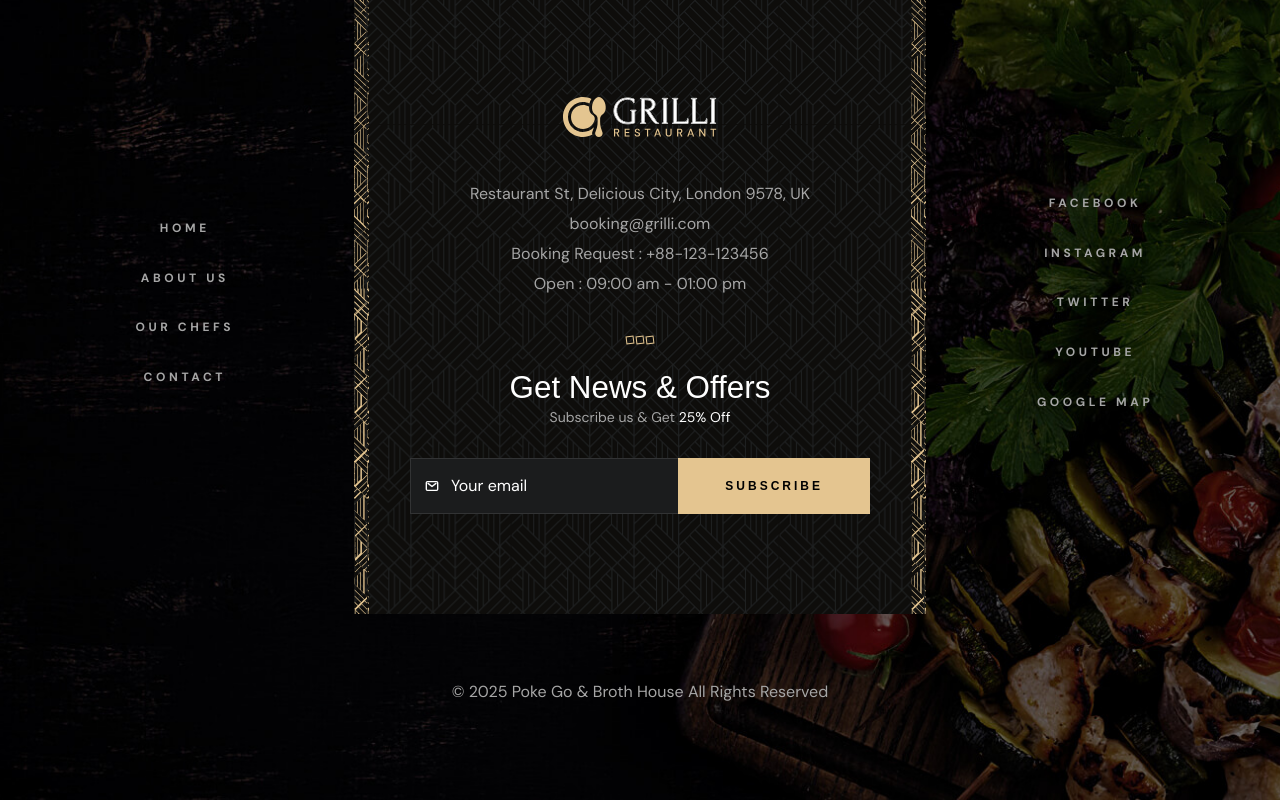
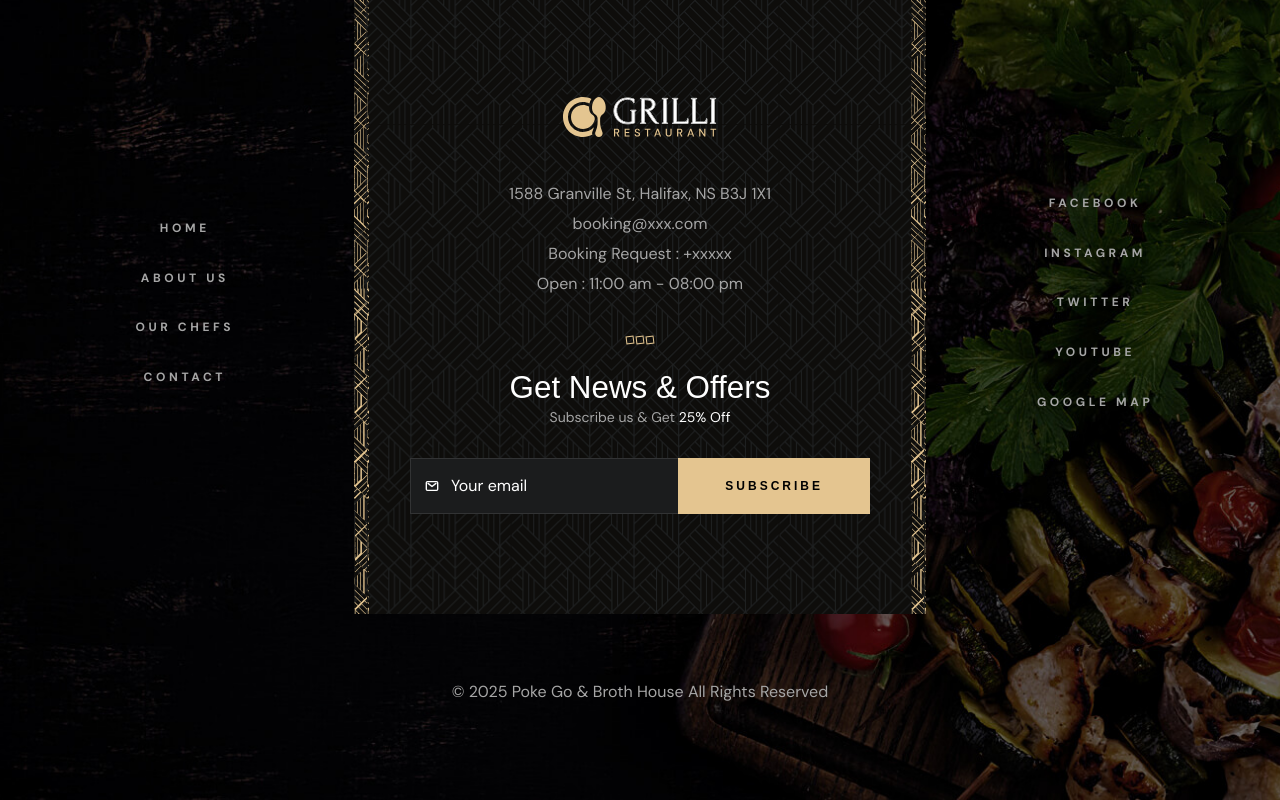
Before and after one commit to weijingxuan925/PokeGo, a Next.js app: page / in a window 1280 px wide. Shown: the part 8223-9023 px from the top of the page. Built offline with nearby package versions, Linux system fonts and the light colour scheme; a web font is replaced by a local one.

Commit message:
底部预约菜单

```diff
--- a/components/FooterBrand/FooterBrand.tsx
+++ b/components/FooterBrand/FooterBrand.tsx
@@ -12,10 +12,11 @@ const FooterBrand = () => {
         <div className="footer-brand has-before has-after">
             <Logo/>
 
-            <address className="body-4">Restaurant St, Delicious City, London 9578, UK</address>
-            <Link href="mailto:booking@grilli.com" className="link body-4 contact-link">booking@grilli.com</Link>
-            <Link href="tel:+88123123456" className="link body-4 contact-link">Booking Request : +88-123-123456</Link>
-            <p className="body-4">Open : 09:00 am - 01:00 pm</p>
+            <address className="body-4">1588 Granville St, Halifax, NS B3J 1X1</address>
+            {/*TODO : 更新电话号码，和邮件 */}
+            <Link href="mailto:booking@grilli.com" className="link body-4 contact-link">booking@xxx.com</Link>
+            <Link href="tel:+xxx" className="link body-4 contact-link">Booking Request : +xxxxx</Link>
+            <p className="body-4">Open : 11:00 am - 08:00 pm</p>
 
             <div className="wrapper">
                 <Separator/>
```
